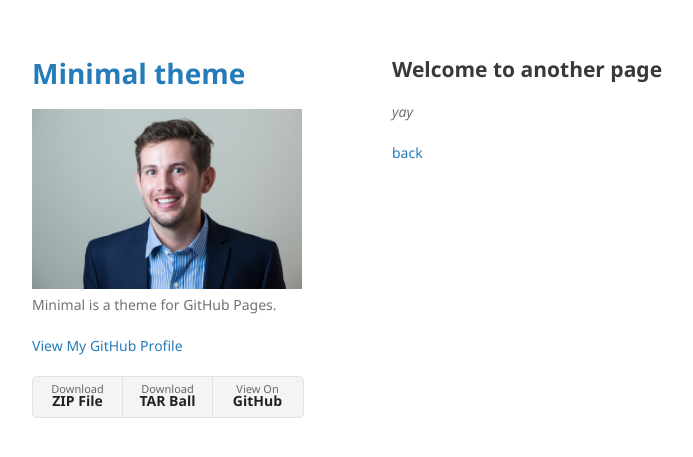
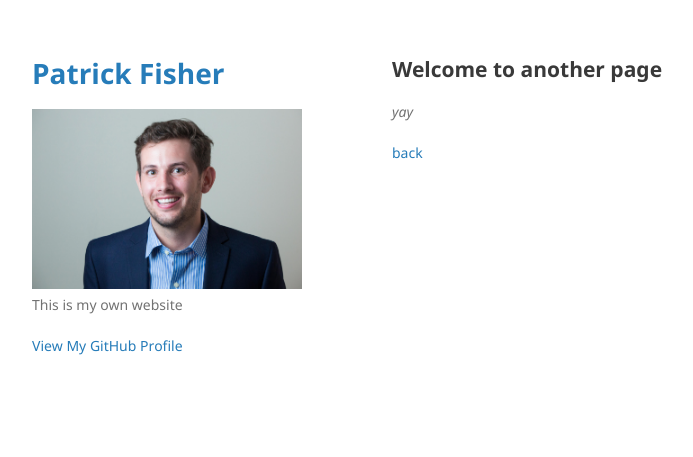
Before and after one commit to patrickrfisher/patrickrfisher.github.io, a Jekyll site: the page built from another-page.md, in a window 1280 px wide. Shown: the top 457 px of the page, without its empty margins (178-871 px from the left). Built offline with Jekyll 4.4.1, drawn with Linux system fonts in a browser that asks for light colours; our own code applies the rules of GitHub Pages for plain Markdown files.

Commit message:
added title and description

```diff
--- a/_config.yml
+++ b/_config.yml
@@ -1,6 +1,6 @@
-title: Minimal theme
+title: Patrick Fisher
 logo: /assets/img/PatrickFisher1.jpg
-description: Minimal is a theme for GitHub Pages.
-show_downloads: true
+description: This is my own website
+show_downloads: false
 google_analytics:
 theme: jekyll-theme-minimal
```
